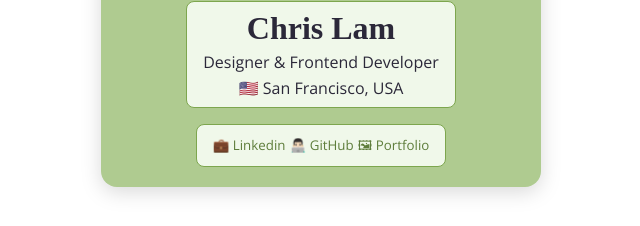
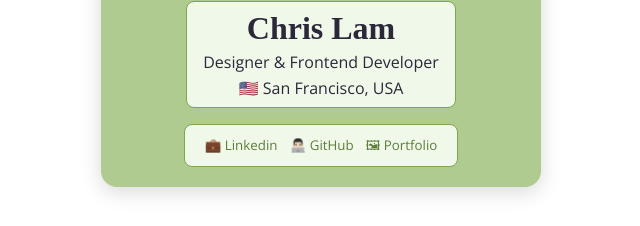
Before and after one commit to whoischrislam/business-card, a website built with Vite: page index.html in a window 1280 px wide. Shown: the part 322-548 px from the top of the page, without its empty margins (319-959 px from the left). Built offline with nearby package versions, Linux system fonts and the light colour scheme.

Commit message:
Updated CSS

```diff
--- a/styles.css
+++ b/styles.css
@@ -99,20 +99,6 @@ a:hover {
     box-shadow: inset 0px 1px 4px 1px rgb(0, 0, 0, 0.3);
 }
 
-/*
-Stretch goals:
-Find other ways you can personalize
-the design of your business card, e.g.:
-- change the border(s)
-- add border radius
-- shuffle the layout
-- shadows        🤯
-- hover effects  🤯🤯
-- animations     🤯🤯🤯
-*/
-
-/*
-Final challenge:
-Download the code to your local computer and place it
-in a folder called "business-card"
-*/
+small {
+    margin:0 4px;
+}
```
